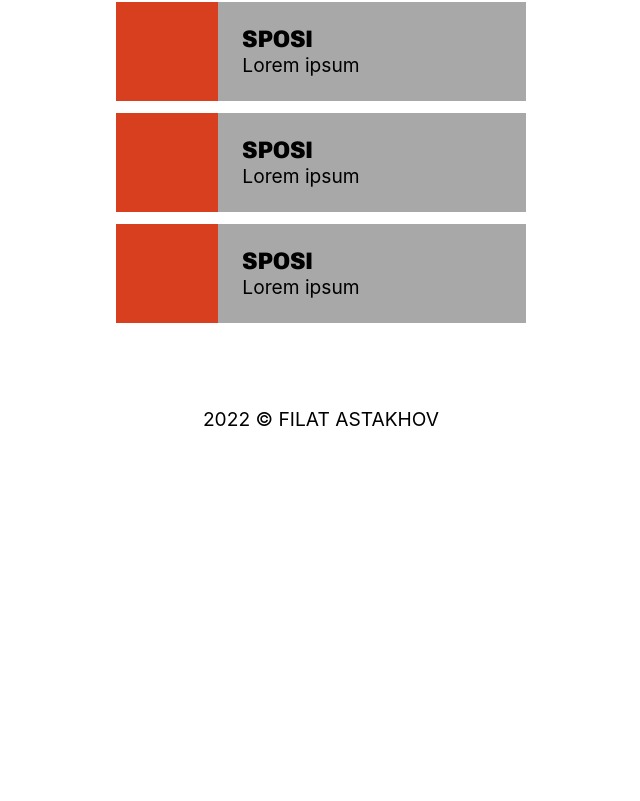
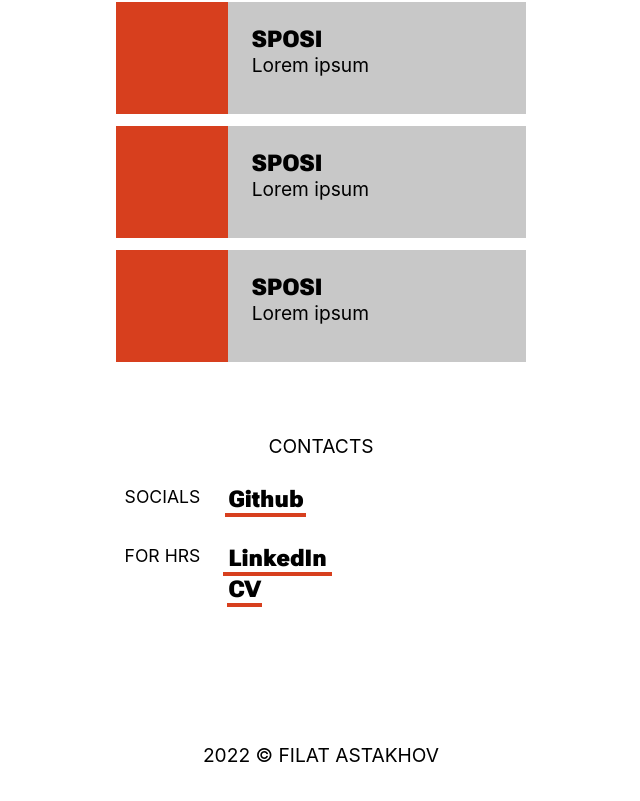
Before and after one commit to ph1l74/ph1l74.com, a React (Create React App) app: page / in a window 1280 px wide. Shown: the part 1411-2212 px from the top of the page, without its empty margins (319-959 px from the left). Before the commit the page ends 1890 px from the top, so only its background shows below. Built offline with nearby package versions, Linux system fonts and the light colour scheme.

Commit message:
New design patch

```diff
--- a/src/components/BlocksStyles.css
+++ b/src/components/BlocksStyles.css
@@ -31,6 +31,8 @@
     grid-column: 1/2;
     text-transform: uppercase;
     font-size: 1.1rem;
+    text-align: right;
+    margin-top: 4px;
 }
 
 .phlcom-block-projects-items {
@@ -53,8 +55,8 @@
 .phlcom-block-webapps-el {
     grid-column: 1/5;
     display: grid;
-    grid-template-columns: repeat(4, 1fr);
-    grid-auto-rows: minmax(min-content, max-content);
+    grid-template-columns: 7rem repeat(3, 1fr);
+    grid-auto-rows: 7rem;
     margin-bottom: 12px;
 }
 
--- a/src/components/Footer.css
+++ b/src/components/Footer.css
@@ -1,5 +1,5 @@
 .phlcom-footer {
-    margin: 3rem 0rem;
+    margin: 7rem 0rem 3rem 0rem;
 }
 
 .phlcom-footer > .phlcom-block-title{
--- a/src/components/blocks/Contacts.js
+++ b/src/components/blocks/Contacts.js
@@ -3,15 +3,27 @@ import Block from "../Block";
 import Link from "../Link";
 
 const Contacts = () => {
+
+    const contactsData = useSelector(state => state.store.contacts);
+
     return (
-        <Block title='Brief Info'>
-            <div className="phlcom-block-info">{briefInfoText}</div>
-            <div className="phlcom-block-info-photo">
-                <img src="/img/avatar.jpg" alt="avatar" />
-            </div>
-            <div>
+        <Block title='Contacts'>
+            <div className="phlcom-block-projects">
+                {contactsData.map((projectCat, i) => (
+                    <div className="phlcom-block-projects-el" key={`projectCat_${i}`}>
+                        <div className="phlcom-block-projects-cat">{projectCat.title}</div>
+                        <div className="phlcom-block-projects-items">
+                            {
+                                projectCat.items.map((project, j) =>
+                                    <div key={`project_${j}`}>
+                                        <Link el={{ title: project.title, href: project.href }} customStyle={{ color: 'var(--color-black' }} />
+                                    </div>
+                                )
+                            }
+                        </div>
 
-                <Link el={{ title: 'more', href: "/about" }} customStyle={{ color: 'var(--color-black)' }} />
+                    </div>
+                ))}
             </div>
         </Block>
     )
--- a/src/components/pages/Main.js
+++ b/src/components/pages/Main.js
@@ -1,4 +1,5 @@
 import BriefInfo from '../blocks/BriefInfo';
+import Contacts from '../blocks/Contacts';
 import Projects from '../blocks/Projects';
 import WebApps from '../blocks/WebApps';
 import Footer from '../Footer';
@@ -12,6 +13,7 @@ const Main = () => {
             <BriefInfo />
             <Projects />
             <WebApps />
+            <Contacts />
             <Footer />
         </div>
     )
--- a/src/constants/index.js
+++ b/src/constants/index.js
@@ -29,5 +29,20 @@ export const initState = {
         { title: "SPOSI", description: 'Lorem ipsum', href: '/sposi' },
         { title: "SPOSI", description: 'Lorem ipsum', href: '/sposi' },
         { title: "SPOSI", description: 'Lorem ipsum', href: '/sposi' }
-    ]
+    ],
+    contacts: [
+        {
+            title: 'socials',
+            items: [
+                { title: 'github', href: 'https://github.com/ph1l74' }
+            ]
+        },
+        {
+            title: 'for HRs',
+            items: [
+                { title: 'LinkedIn', href: 'https://filatique.ru' },
+                { title: 'CV', href: 'https://filatique.ru' }
+            ]
+        },
+    ],
 };
--- a/src/index.css
+++ b/src/index.css
@@ -2,7 +2,7 @@
   --color-white: rgba(255, 255, 255, 1);
   --color-black: rgba(0, 0, 0, 1);
   --color-grey: rgba(38, 38, 38, 1);
-  --color-grey-semi: rgba(38, 38, 38, 0.4);
+  --color-grey-semi: rgba(38, 38, 38, 0.25);
   --color-accent: rgb(215, 63, 30);
 }
 
```
